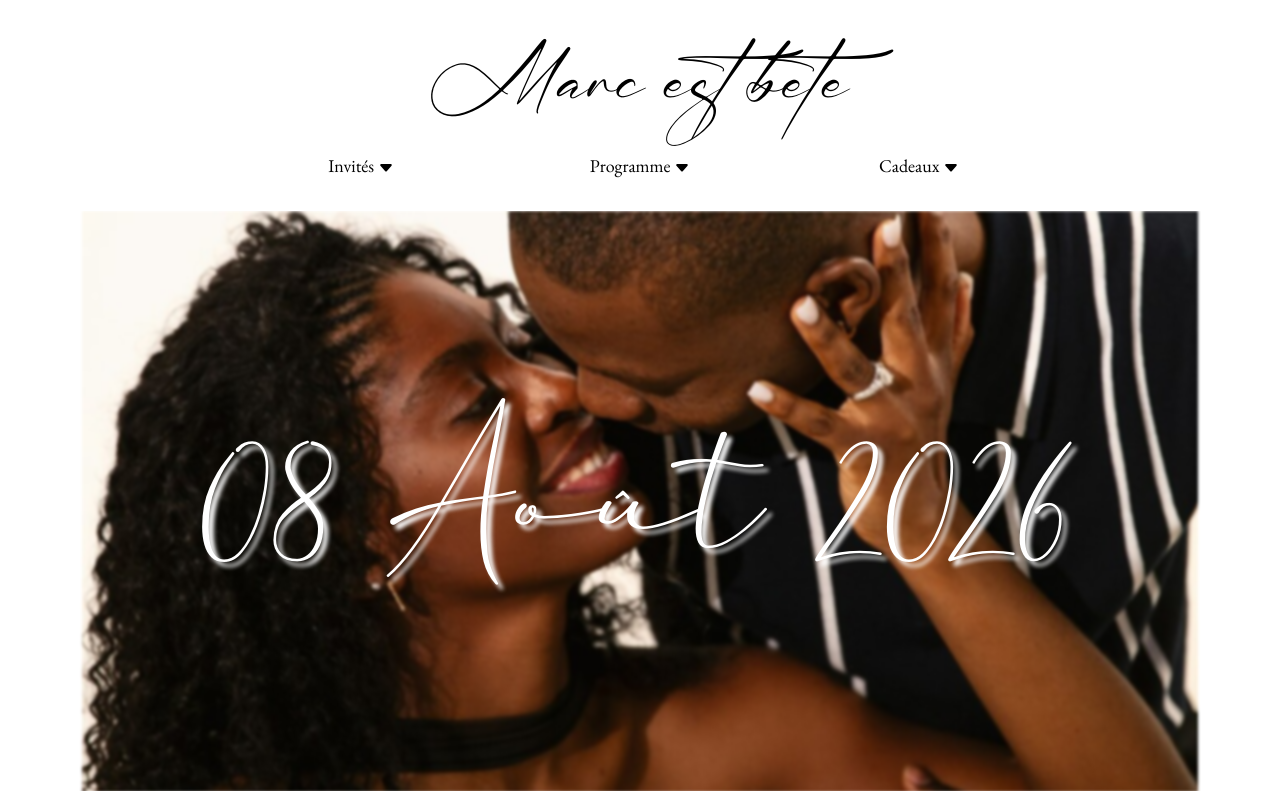
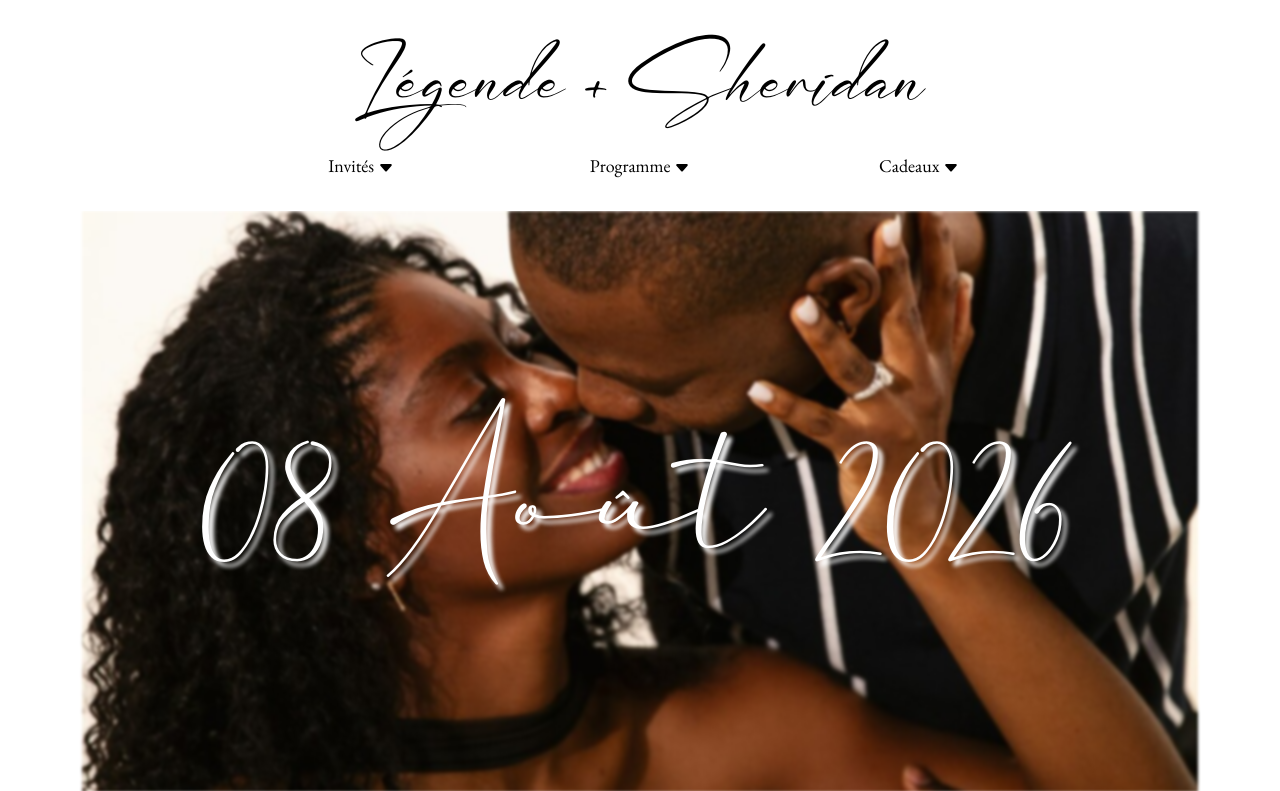
Before and after one commit to KennethSidibe/wedding-website, a Node server app: page / in a window 1280 px wide. Shown: the top 791 px of the page. Run offline with Node 20, Linux system fonts and the light colour scheme; some web fonts are replaced.

Commit message:
Change NavBar Title text

```diff
--- a/views/index.ejs
+++ b/views/index.ejs
@@ -37,7 +37,7 @@
         <div class="row pb-2">
           <div class="col pt-4">
             <a href="/">
-              <h1 class="display-1 main-heading">Marc est bete</h1>
+              <h1 class="display-1 main-heading">Légende + Sheridan</h1>
             </a>
           </div>
         </div>
```
